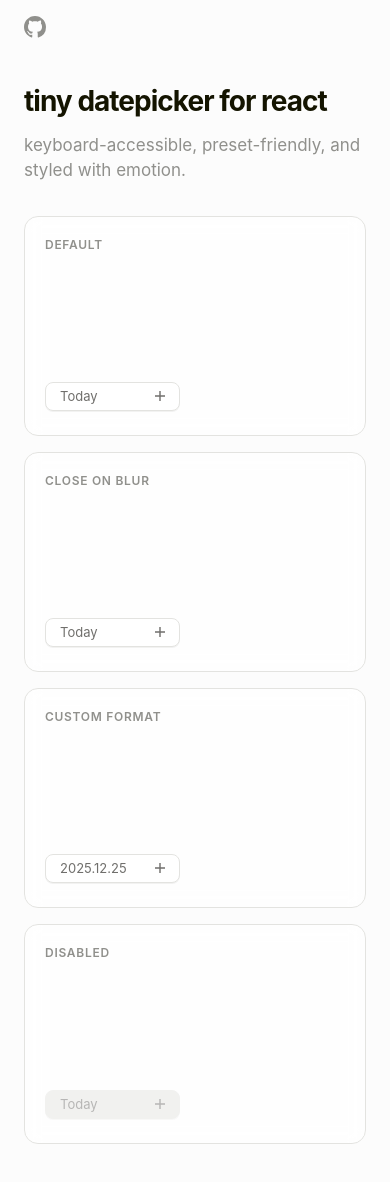
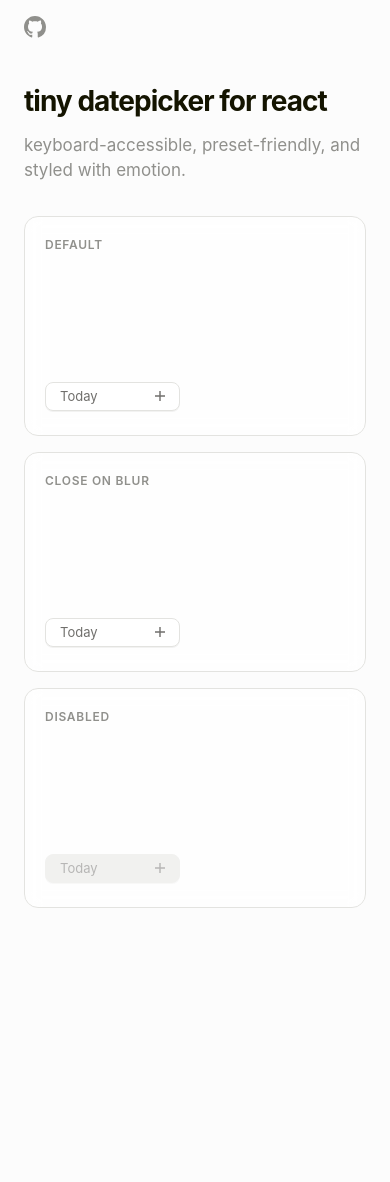
Before and after one commit to kadetXx/pickr, a React (Vite) app: page / in a window 390 px wide. Shown: the top 1182 px of the page. After the commit the page ends 956 px from the top, so only its background shows below. Built offline with nearby package versions, Linux system fonts and the light colour scheme.

Commit message:
feat: mobile bottom sheet calendar only

```diff
--- a/src/Pickr.styles.tsx
+++ b/src/Pickr.styles.tsx
@@ -29,7 +29,7 @@ export const PickrSections = styled.div`
   box-sizing: border-box;
   grid-template-columns: ${`${ptr(183)} auto`};
 
-  @media screen and (max-width: 500px) {
+  @media screen and (max-width: 600px) {
     grid-template-columns: 1fr;
   }
 `;
@@ -50,11 +50,8 @@ export const PickrPresetList = styled.ul`
   background-color: #2c2c2a;
   padding: ${ptr(24)} ${ptr(17)} ${ptr(24)} ${ptr(25)};
 
-  @media screen and (max-width: 500px) {
-    display: grid;
-    grid-template-columns: 1fr 1fr;
-    gap: 0.3rem;
-    padding: ${ptr(17)};
+  @media screen and (max-width: 600px) {
+    display: none;
   }
 `;
 
--- a/src/demo/App.tsx
+++ b/src/demo/App.tsx
@@ -105,6 +105,12 @@ const CardSpacer = styled.div`
   flex: 1;
 `;
 
+const DesktopOnly = styled.div`
+  @media (max-width: 600px) {
+    display: none;
+  }
+`;
+
 export const App: React.VFC = () => {
   const [, setDate] = useState<string>("");
 
@@ -145,11 +151,13 @@ export const App: React.VFC = () => {
           <Pickr closeOnBlur onDateChange={noop} />
         </Card>
 
-        <Card>
-          <CardLabel>Custom Format</CardLabel>
-          <CardSpacer />
-          <Pickr format="yymmdd" separator="." initialDate={new Date(2025, 11, 25)} onDateChange={noop} />
-        </Card>
+        <DesktopOnly>
+          <Card>
+            <CardLabel>Custom Format</CardLabel>
+            <CardSpacer />
+            <Pickr format="yymmdd" separator="." initialDate={new Date(2025, 11, 25)} onDateChange={noop} />
+          </Card>
+        </DesktopOnly>
 
         <Card>
           <CardLabel>Disabled</CardLabel>
```
